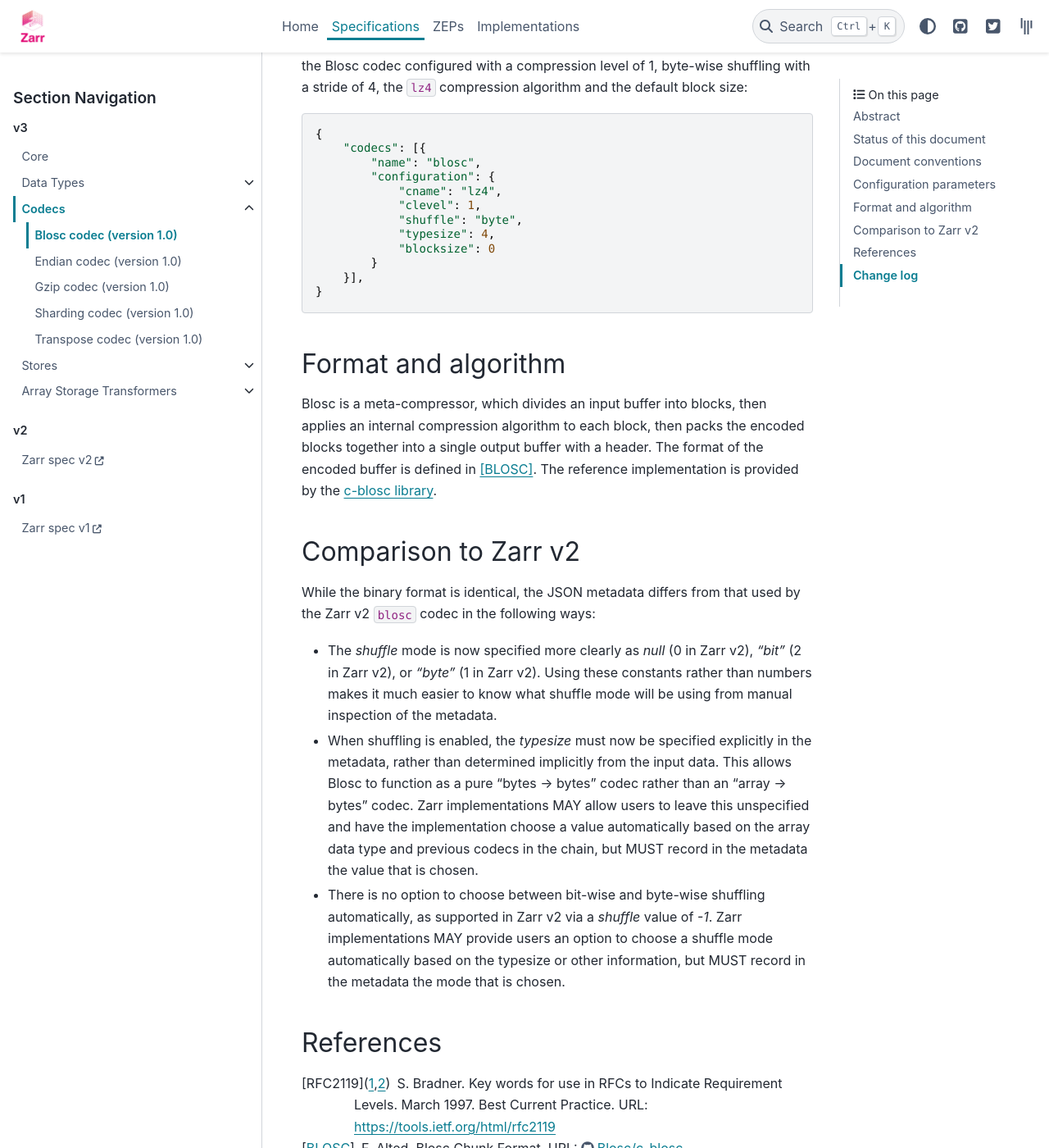
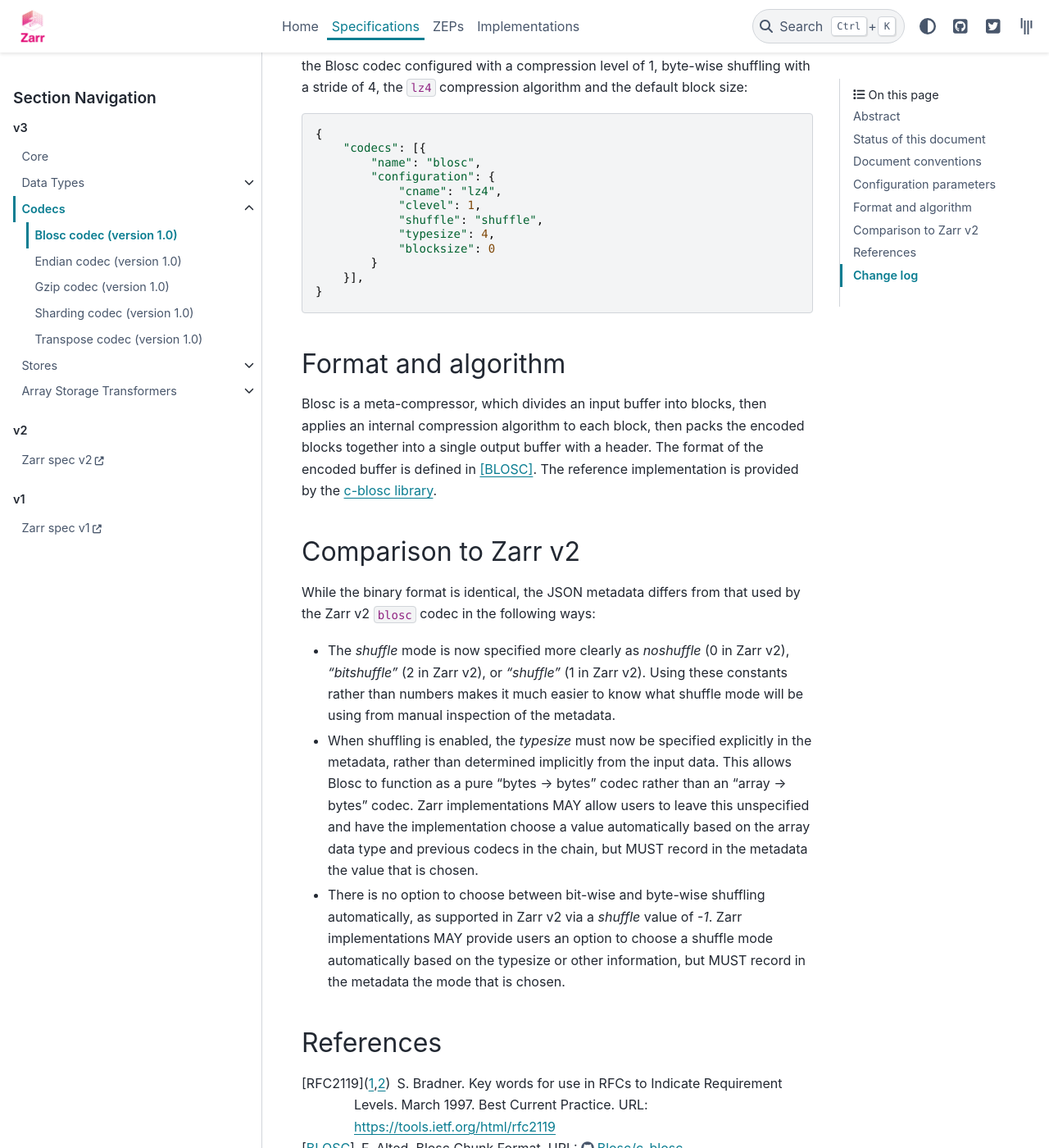
Before and after one commit to zarr-developers/zarr-specs, a Sphinx documentation site: the page built from docs/v3/codecs/blosc/v1.0.rst, in a window 1280 px wide and 1400 px high, scrolled down 2158 px. Shown: the whole window at 82% size. Built offline with Sphinx 7.4.7 and the PyData theme 0.15.4, drawn with Linux system fonts in a browser that asks for light colours; a script that is not in the unit is left out.

Commit message:
Apply suggestions from code review
Co-authored-by: Jonathan Striebel <jstriebel@users.noreply.github.com>

```diff
--- a/docs/v3/codecs/blosc/v1.0.rst
+++ b/docs/v3/codecs/blosc/v1.0.rst
@@ -98,7 +98,7 @@ size::
             "configuration": {
                 "cname": "lz4",
                 "clevel": 1,
-                "shuffle": "byte",
+                "shuffle": "shuffle",
                 "typesize": 4,
                 "blocksize": 0
             }
@@ -123,8 +123,8 @@ Comparison to Zarr v2
 While the binary format is identical, the JSON metadata differs from that used
 by the Zarr v2 ``blosc`` codec in the following ways:
 
-- The `shuffle` mode is now specified more clearly as `null` (0 in Zarr v2),
-  `"bit"` (2 in Zarr v2), or `"byte"` (1 in Zarr v2).  Using these constants
+- The `shuffle` mode is now specified more clearly as `noshuffle` (0 in Zarr v2),
+  `"bitshuffle"` (2 in Zarr v2), or `"shuffle"` (1 in Zarr v2).  Using these constants
   rather than numbers makes it much easier to know what shuffle mode will be
   using from manual inspection of the metadata.
 
```
